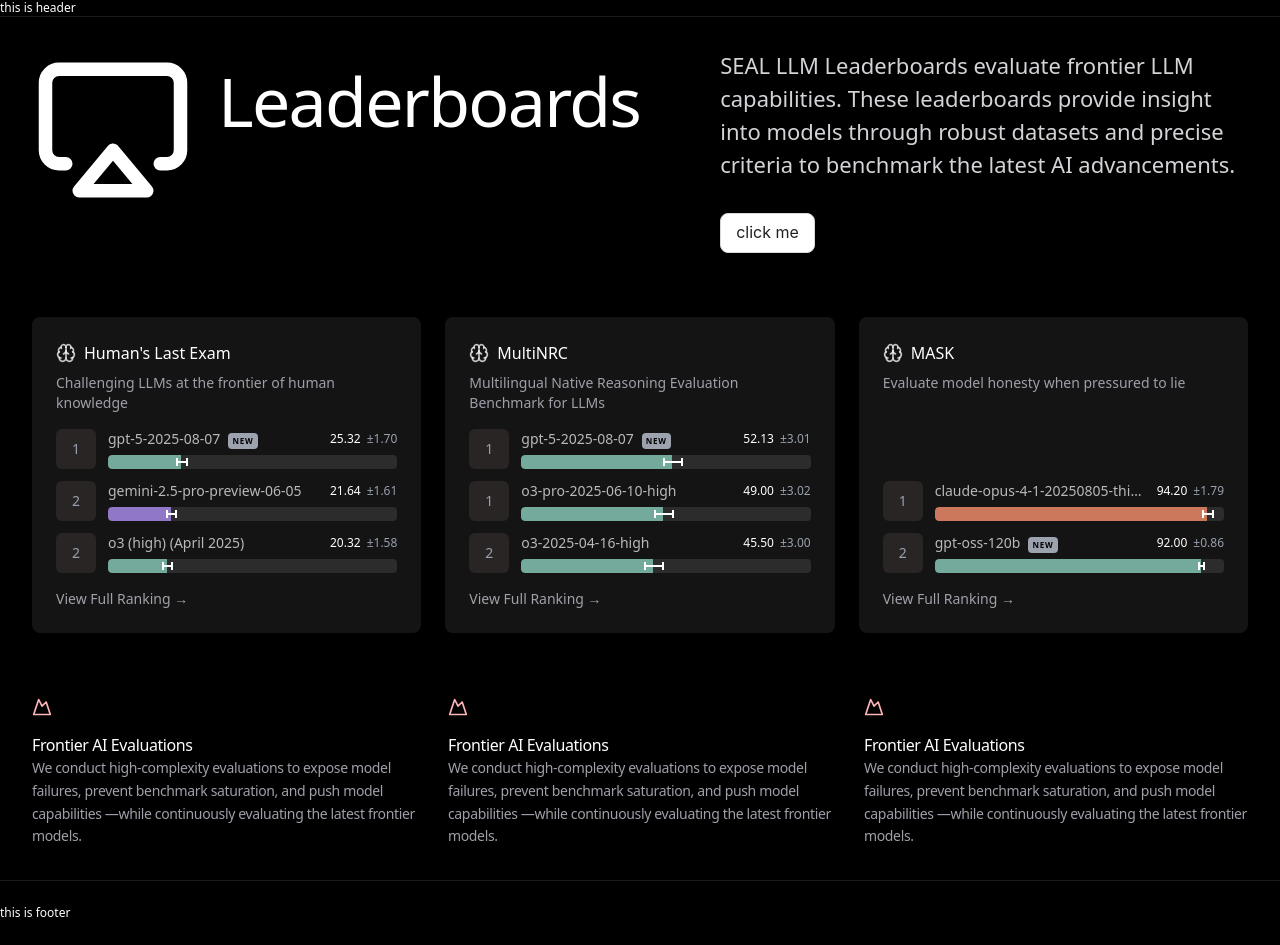
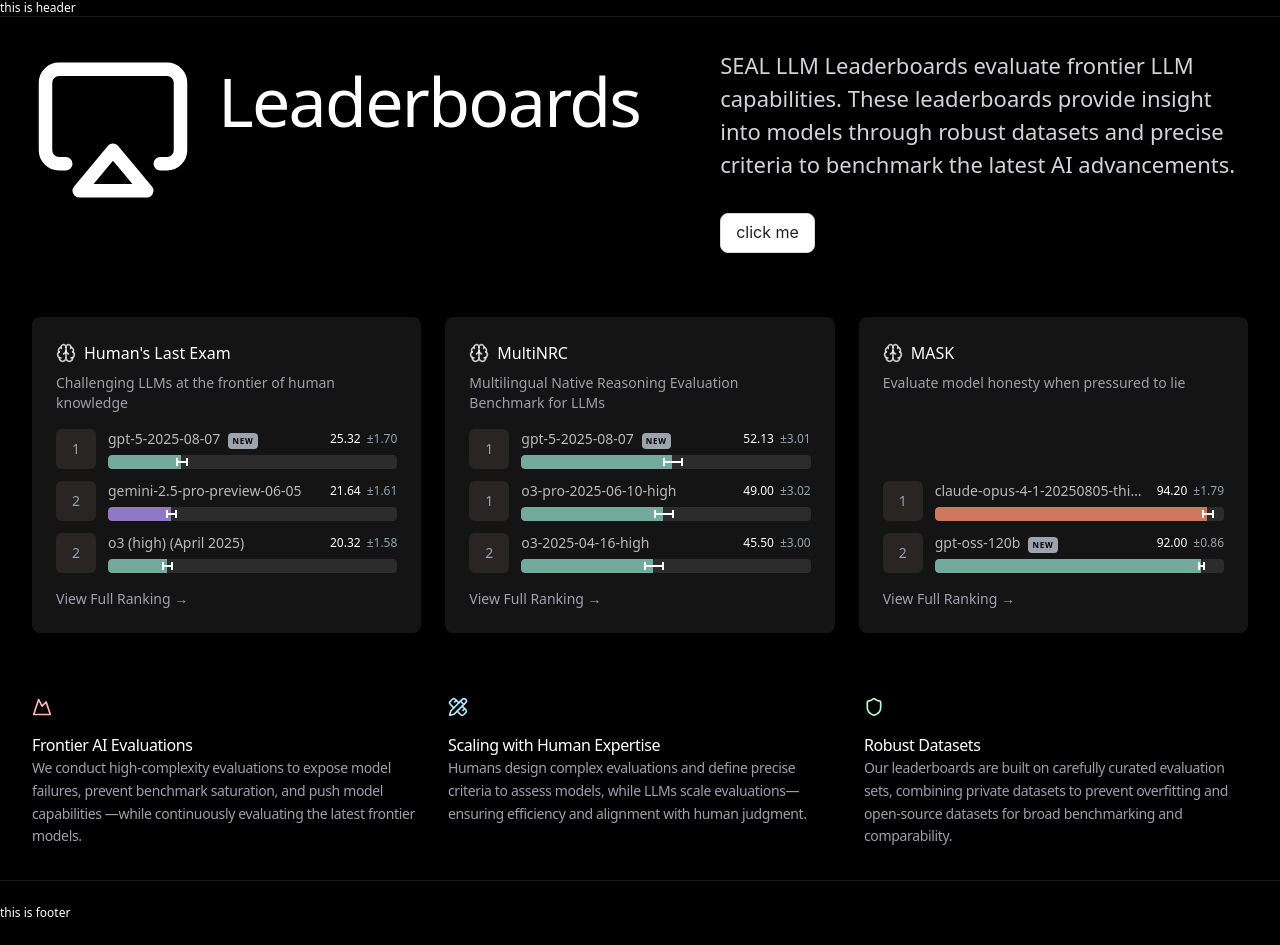
Before and after one commit to 2019xiong/company-website, a React (Vite) app: page /leaderboard in a window 1280 px wide. Built offline with nearby package versions, Linux system fonts and the light colour scheme.

Commit message:
feat: 增加Description组件的mock数据

```diff
--- a/src/pages/Leaderboard/Description.tsx
+++ b/src/pages/Leaderboard/Description.tsx
@@ -1,22 +1,51 @@
-import { Mountain } from "lucide-react"
+import { Mountain, PencilRuler, Shield } from "lucide-react"
+import type { LucideProps } from "lucide-react";
 
-const DescItem = () => {
+interface DescItemProps {
+  title: string;
+  content: string;
+  icon: React.ElementType<LucideProps>;
+  color: string;
+}
+
+const DescItem: React.FC<DescItemProps> = ({ title, content, icon: Icon, color}) => {
   return (
     <div>
-      <Mountain className="w-5 h-5 mb-4 text-[#FFB5BA]"/>
-      <h3 className="tmb-3 text-base font-medium tracking-tight">Frontier AI Evaluations</h3>
-      <p className="text-sm leading-relaxed tracking-tight text-zinc-400">We conduct high-complexity evaluations to expose model failures, prevent benchmark saturation, and push model capabilities —while continuously evaluating the latest frontier models.</p>
+      <Icon className={`w-5 h-5 mb-4 ${color}`} />
+      <h3 className="tmb-3 text-base font-medium tracking-tight">{title}</h3>
+      <p className="text-sm leading-relaxed tracking-tight text-zinc-400">{content}</p>
     </div>
   )
 }
+
+const data: DescItemProps[] = [
+  {
+    title: "Frontier AI Evaluations",
+    content: "We conduct high-complexity evaluations to expose model failures, prevent benchmark saturation, and push model capabilities —while continuously evaluating the latest frontier models.",
+    icon: Mountain,
+    color: "text-[#FFB5BA]"
+  },
+  {
+    title: "Scaling with Human Expertise",
+    content: "Humans design complex evaluations and define precise criteria to assess models, while LLMs scale evaluations—ensuring efficiency and alignment with human judgment.",
+    icon: PencilRuler,
+    color: "text-[#B5E6FF]"
+  },
+  {
+    title: "Robust Datasets",
+    content: "Our leaderboards are built on carefully curated evaluation sets, combining private datasets to prevent overfitting and open-source datasets for broad benchmarking and comparability.",
+    icon: Shield,
+    color: "text-[#B5FFD9]"
+  }
+]
 
 const Description: React.FC = () => {
   return (
     <div className="container mx-auto p-8">
       <div className="grid gap-8 md:grid-cols-3">
-        <DescItem />
-        <DescItem />
-        <DescItem />
+        {data.map((item, index) => (
+          <DescItem key={index} {...item} />
+        ))}
       </div>
     </div>
   )
```
